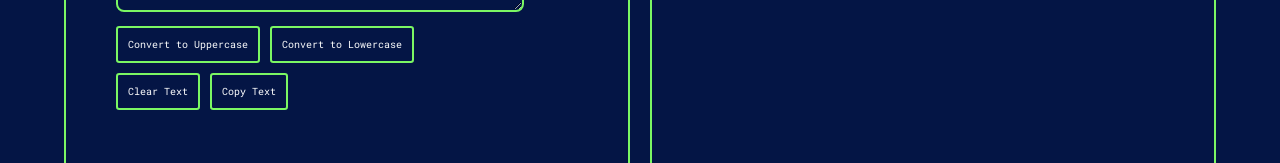
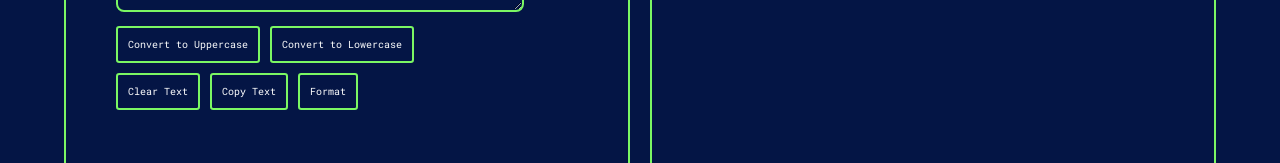
Before and after one commit to bilalshahzadd/textApp, a React (Create React App) app: page / in a window 1280 px wide. Shown: the part 438-601 px from the top of the page. Built offline with nearby package versions, Linux system fonts and the light colour scheme.

Commit message:
format update

```diff
--- a/src/components/TextForm.jsx
+++ b/src/components/TextForm.jsx
@@ -35,6 +35,10 @@ export default function TextForm(props) {
         })
     }
 
+    const formatText = () => {
+        setText(text.split(/[ ]+/).join(" "));
+    }
+
     return (
         <>
             <div className="all">
@@ -53,6 +57,7 @@ export default function TextForm(props) {
                                 <div className="btnContainer">
                                     <button className="btn" onClick={handleClear}>Clear Text</button>
                                     <button className="btn" onClick={copyContent}>Copy Text</button>
+                                    <button className="btn" onClick={formatText}>Format</button>
                                 </div>
                                 <p style={copyText}>Text Copied!</p>
                             </div>
```
